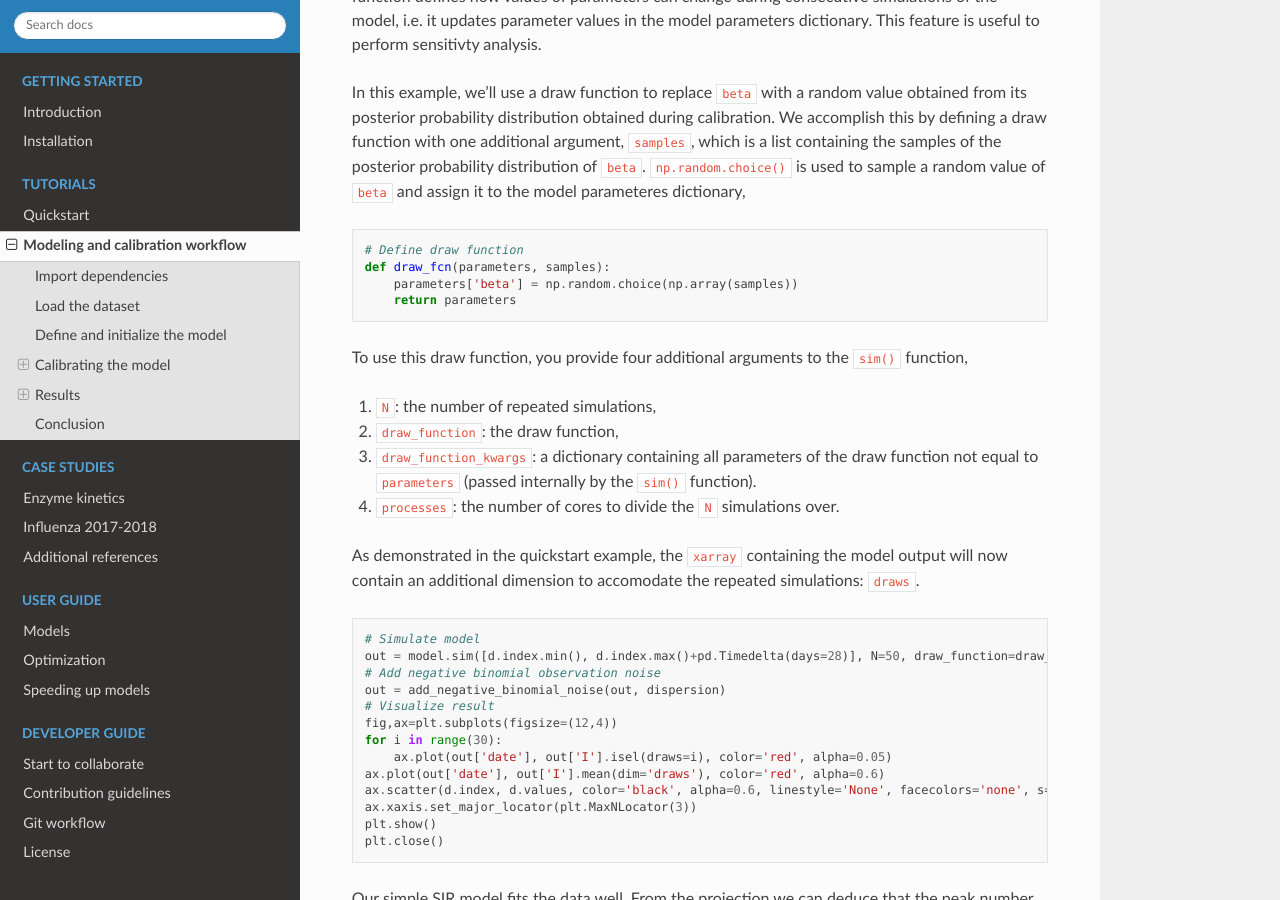
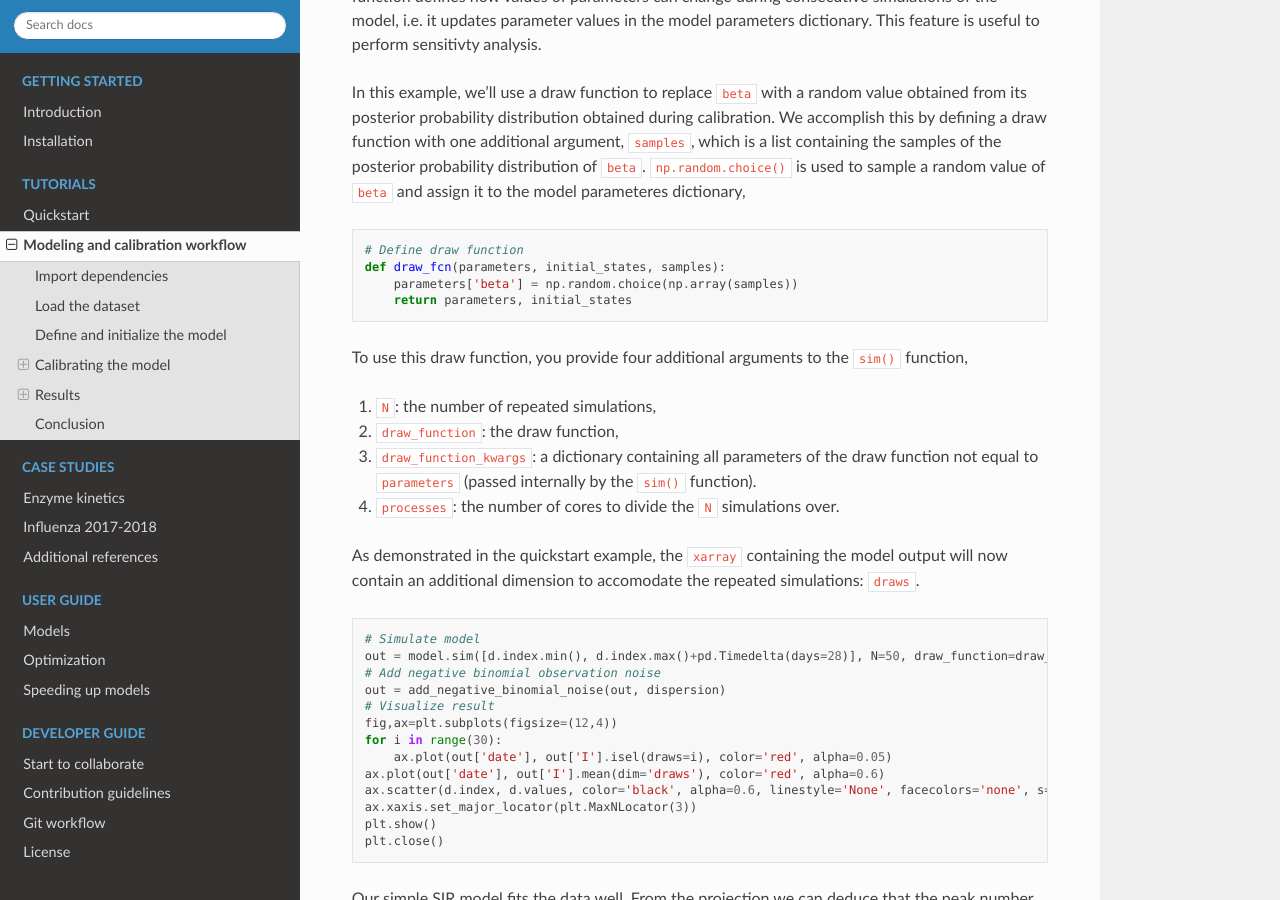
Before and after one commit to twallema/pySODM, a Sphinx documentation site: the page built from docs/workflow.md, in a window 1280 px wide and 900 px high, scrolled down 11046 px. Built offline with Sphinx 7.4.7 and the Read the Docs theme 2.0.0, drawn with Linux system fonts in a browser that asks for light colours; some of the changed text lies outside the part shown.

Commit message:
all documentation on tutorials

````diff
--- a/docs/workflow.md
+++ b/docs/workflow.md
@@ -353,9 +353,9 @@
 
 ```python
 # Define draw function
-def draw_fcn(parameters, samples):
+def draw_fcn(parameters, initial_states, samples):
     parameters['beta'] = np.random.choice(np.array(samples))
-    return parameters
+    return parameters, initial_states
 ```
 
 To use this draw function, you provide four additional arguments to the `sim()` function,
@@ -448,10 +448,10 @@
 
 ```python
 # Define draw function
-def draw_fcn(parameters, samples, ramp_length):
+def draw_fcn(parameters, initial_states, samples, ramp_length):
     parameters['beta'] = np.random.choice(samples)
     parameters['start_measures'] += pd.Timedelta(days=np.random.triangular(left=0,mode=0,right=ramp_length))
-    return parameters
+    return parameters, initial_states
 ```
 
 Don't forget to add the new parameter `ramp_length` to the dictionary of `draw_function_kwargs` when simulating the model! Gradually adopting the preventive measures results in a more realistic simulation,
````
Also changed, not shown: docs/enzyme_kinetics.md (+4 -4 lines).
